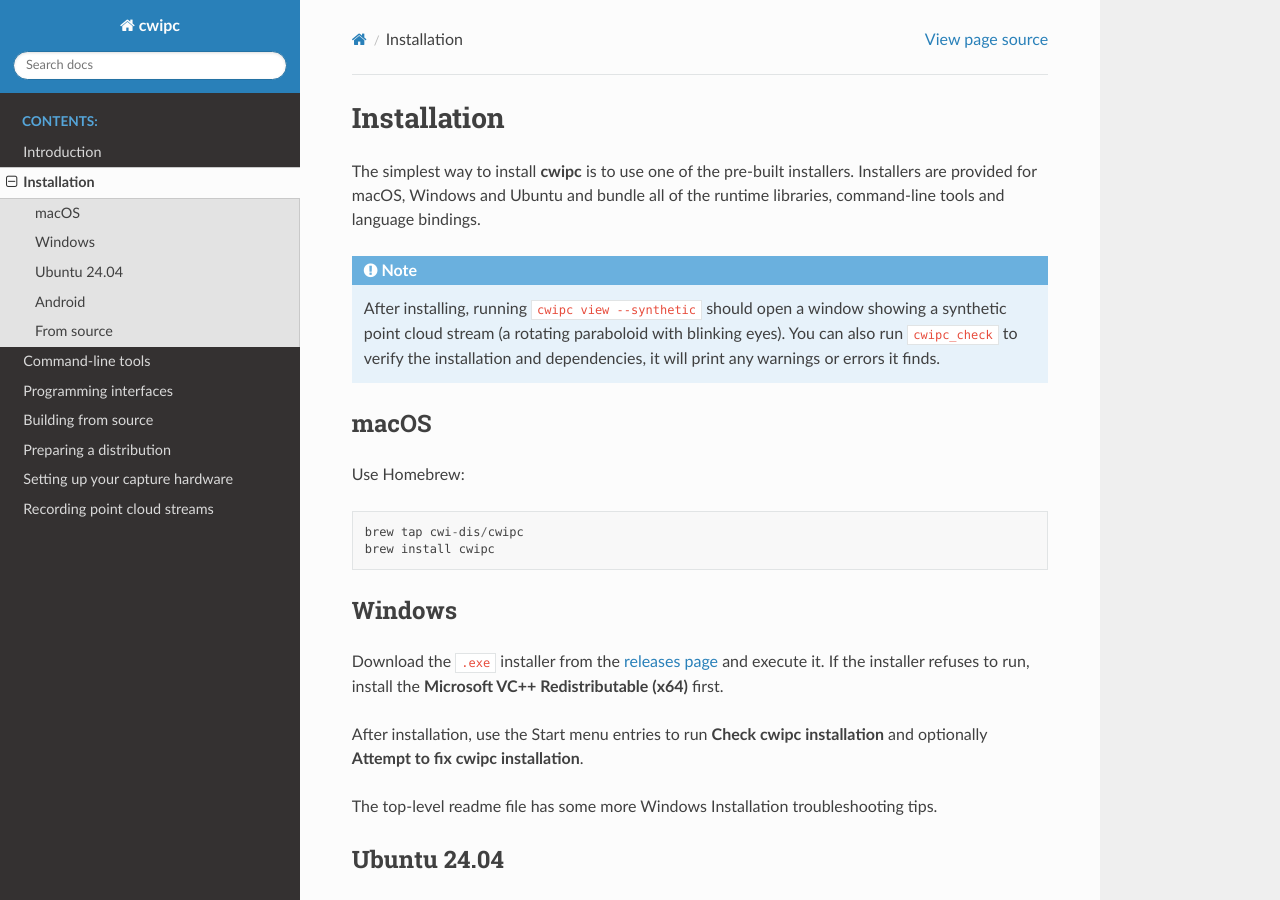
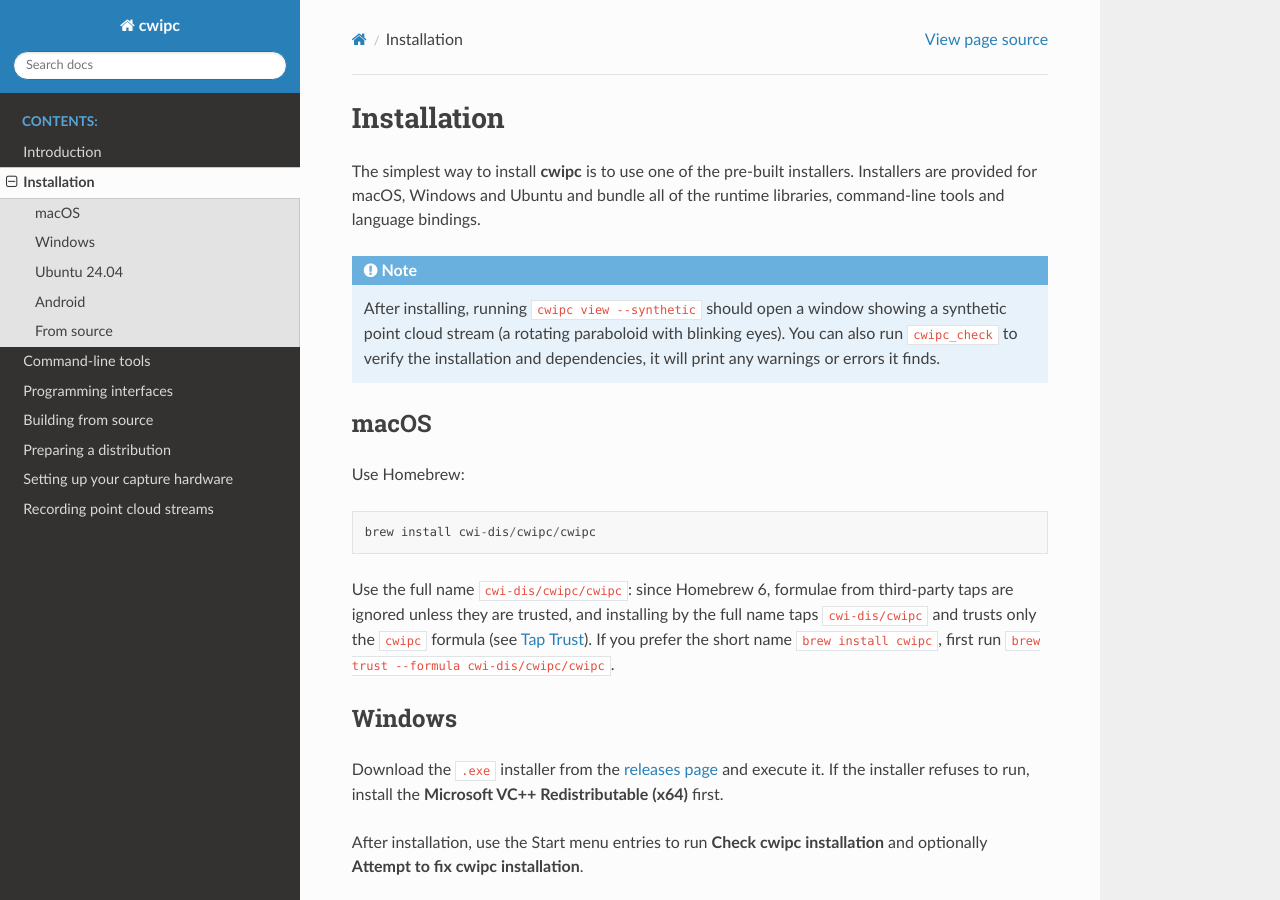
Before and after one commit to cwi-dis/cwipc, a Sphinx documentation site: the page built from docs/installation.rst, in a window 1280 px wide and 900 px high. Built offline with Sphinx 7.4.7 and the Read the Docs theme 3.1.0, drawn with Linux system fonts in a browser that asks for light colours; pages that are not in the unit, such as notebooks, are missing from menus.

Commit message:
Install docs: brew install cwi-dis/cwipc/cwipc, because of Homebrew 6 tap trust
Since Homebrew 6.0.0 formulae from untrusted third-party taps are ignored,
so "brew tap cwi-dis/cwipc; brew install cwipc" no longer installs
anything for a new user. The fully qualified name taps and trusts only
the cwipc formula. Found while testing #353.

Co-Authored-By: Claude Opus 5.5 <noreply@anthropic.com>

```diff
--- a/docs/installation.rst
+++ b/docs/installation.rst
@@ -16,8 +16,13 @@ macOS
 
 Use Homebrew::
 
-    brew tap cwi-dis/cwipc
-    brew install cwipc
+    brew install cwi-dis/cwipc/cwipc
+
+Use the full name ``cwi-dis/cwipc/cwipc``: since Homebrew 6, formulae from
+third-party taps are ignored unless they are trusted, and installing by the full
+name taps ``cwi-dis/cwipc`` and trusts only the ``cwipc`` formula (see
+`Tap Trust <https://docs.brew.sh/Tap-Trust>`_). If you prefer the short name
+``brew install cwipc``, first run ``brew trust --formula cwi-dis/cwipc/cwipc``.
 
 
 Windows
```
